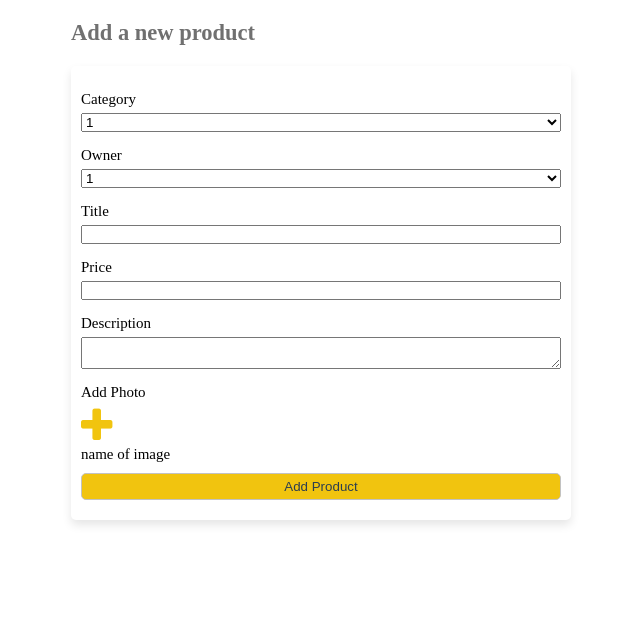
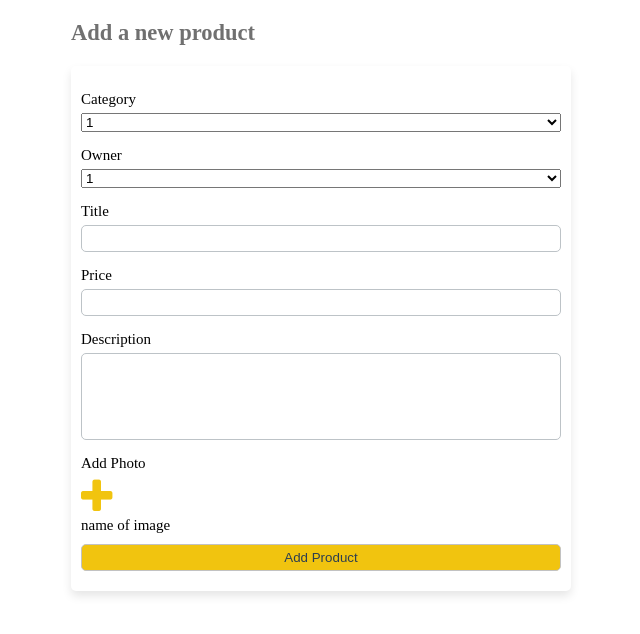
Before and after one commit to allmightdude/OnlineShop-Admin-Frontend, a Nuxt app: page /product in a window 1280 px wide. Shown: the top 634 px of the page, without its empty margins (319-959 px from the left). Built offline with nearby package versions, Linux system fonts and the light colour scheme.

Commit message:
add Product Form page

```diff
--- a/components/ProductForm.vue
+++ b/components/ProductForm.vue
@@ -30,7 +30,7 @@
 
     <div class="form__control">
       <label for="description">Description</label>
-      <textarea id="description"></textarea>
+      <textarea id="description" rows="5"></textarea>
     </div>
 
     <!-- Photo  -->
@@ -48,8 +48,7 @@
     </div>
 
     <div class="form__control">
-
-        <base-button mode="orange">Add Product</base-button>
+      <base-button mode="orange">Add Product</base-button>
     </div>
   </form>
 </template>
@@ -59,10 +58,6 @@
   display: none;
 }
 
-.image-upload img {
-  width: 80px;
-  cursor: pointer;
-}
 .form {
   width: 100%;
   padding: 1rem;
@@ -84,4 +79,9 @@
   font-size: 4rem;
   color: #f1c40f;
 }
+
+textarea {
+  width: 100%;
+  resize: none;
+}
 </style>
--- a/static/css/default.css
+++ b/static/css/default.css
@@ -46,3 +46,16 @@ h2,
 h3 {
   color: #707070;
 }
+
+input , textarea{
+  border-radius: 5px;
+  border: none;
+  border: 1px solid #bdc3c7;
+  padding: 0.5rem;
+}
+
+input:focus,
+textarea:focus
+{
+  outline: 1px solid #F1C40F;
+}
```
